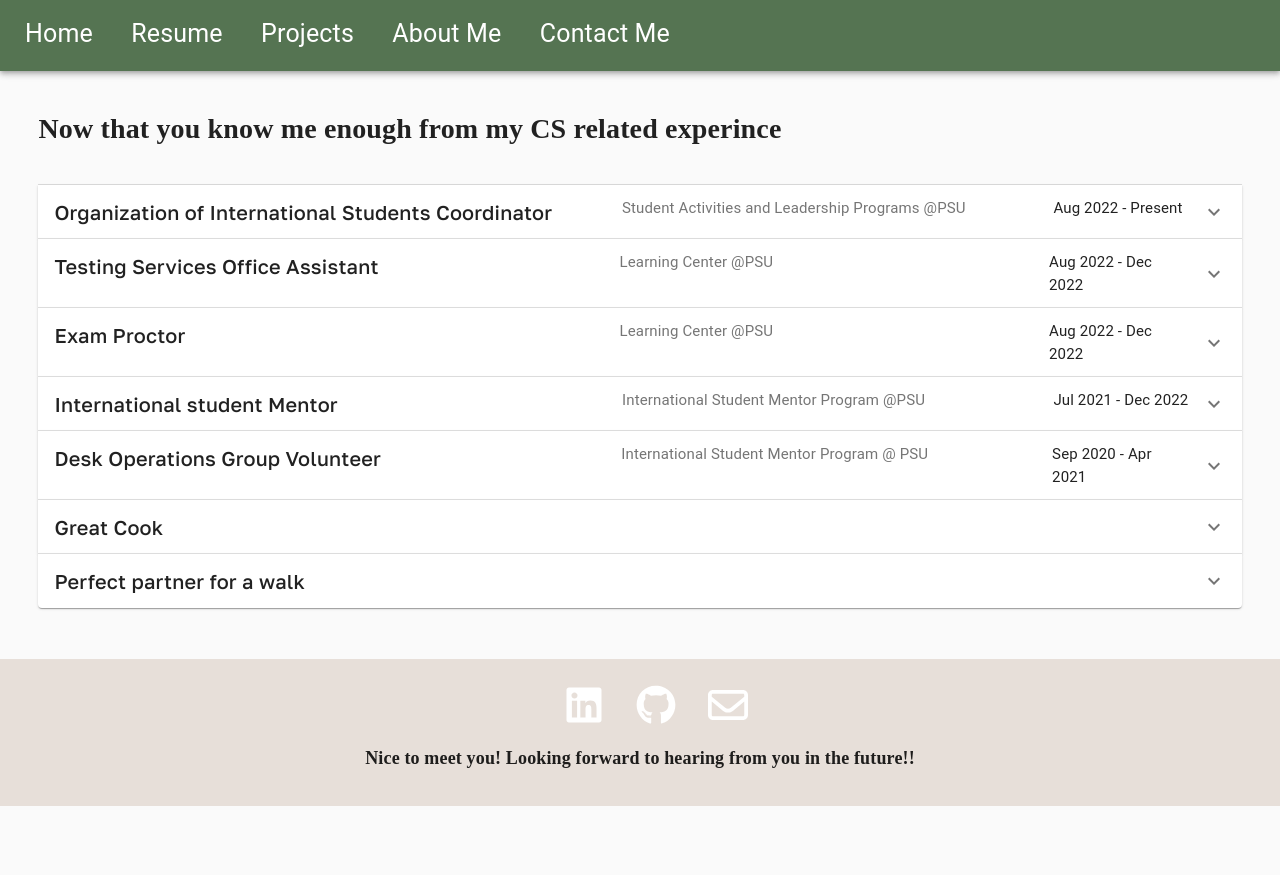
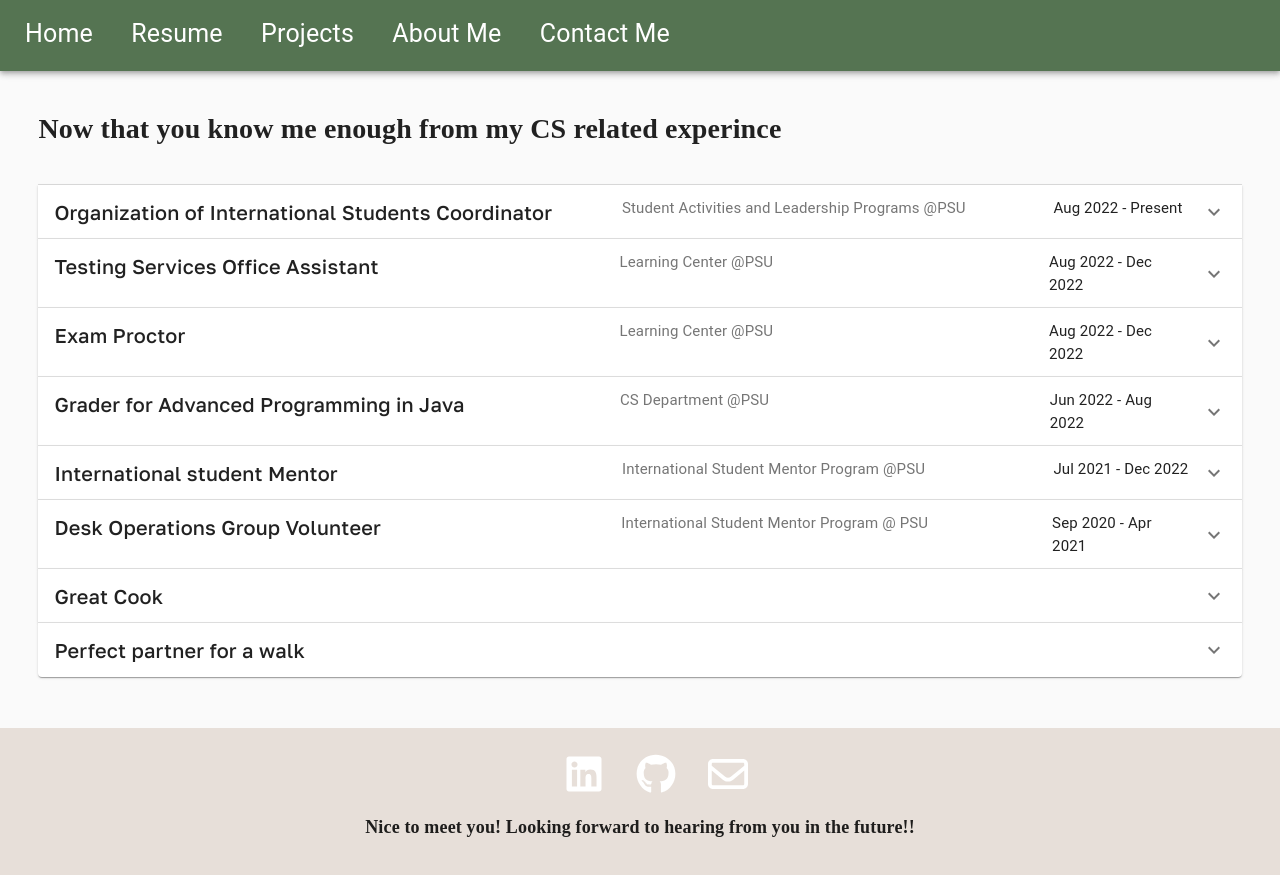
Before and after one commit to yi-xuan-97/IntroToWeb_FinalProject, a React (Create React App) app: page /About in a window 1280 px wide. Before the commit the page ends 806 px from the top, so only its background shows below. Built offline with nearby package versions, Linux system fonts and the light colour scheme; a web font is replaced by a local one.

Commit message:
add new content

```diff
--- a/src/Page/About.js
+++ b/src/Page/About.js
@@ -184,6 +184,32 @@ function About() {
           id="panel2a-header"
         >
           <Typography className={classes.heading}>
+            Grader for Advanced Programming in Java
+          </Typography>
+          <Typography className={classes.secondaryHeading}>
+            CS Department @PSU
+          </Typography>
+          <Typography className={classes.thirdHeading}>
+            Jun 2022 - Aug 2022
+          </Typography>
+        </AccordionSummary>
+        <AccordionDetails>
+          <Typography className={classes.detail}>
+            Due to my exceptional performance in advanced Java programming, I
+            was invited by the instructor to become a grader. As a grader, I am
+            responsible for evaluating projects, quizzes, and exams, as well as
+            addressing related questions.
+          </Typography>
+        </AccordionDetails>
+      </Accordion>
+
+      <Accordion>
+        <AccordionSummary
+          expandIcon={<ExpandMoreIcon />}
+          aria-controls="panel2a-content"
+          id="panel2a-header"
+        >
+          <Typography className={classes.heading}>
             International student Mentor
           </Typography>
           <Typography className={classes.secondaryHeading}>
```
